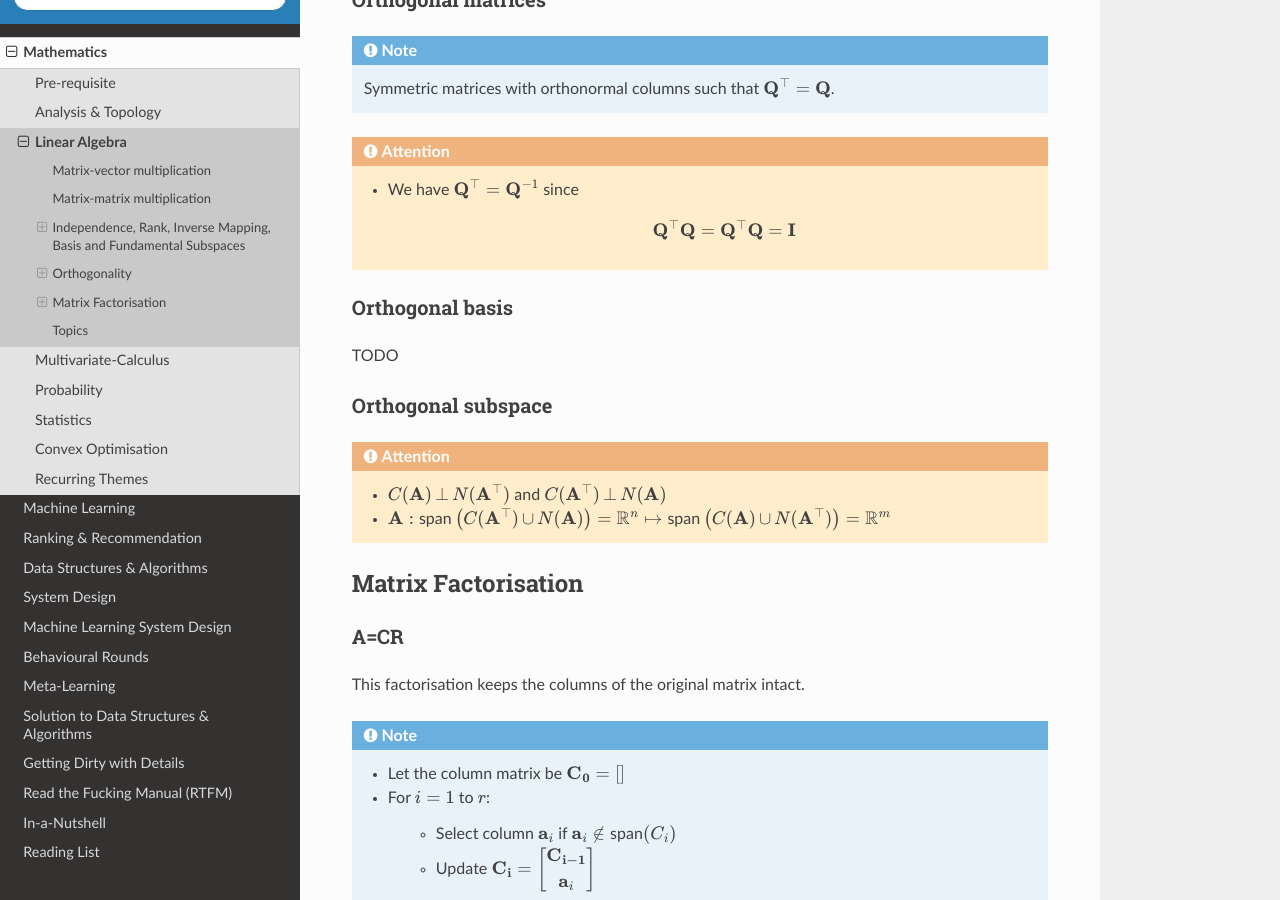
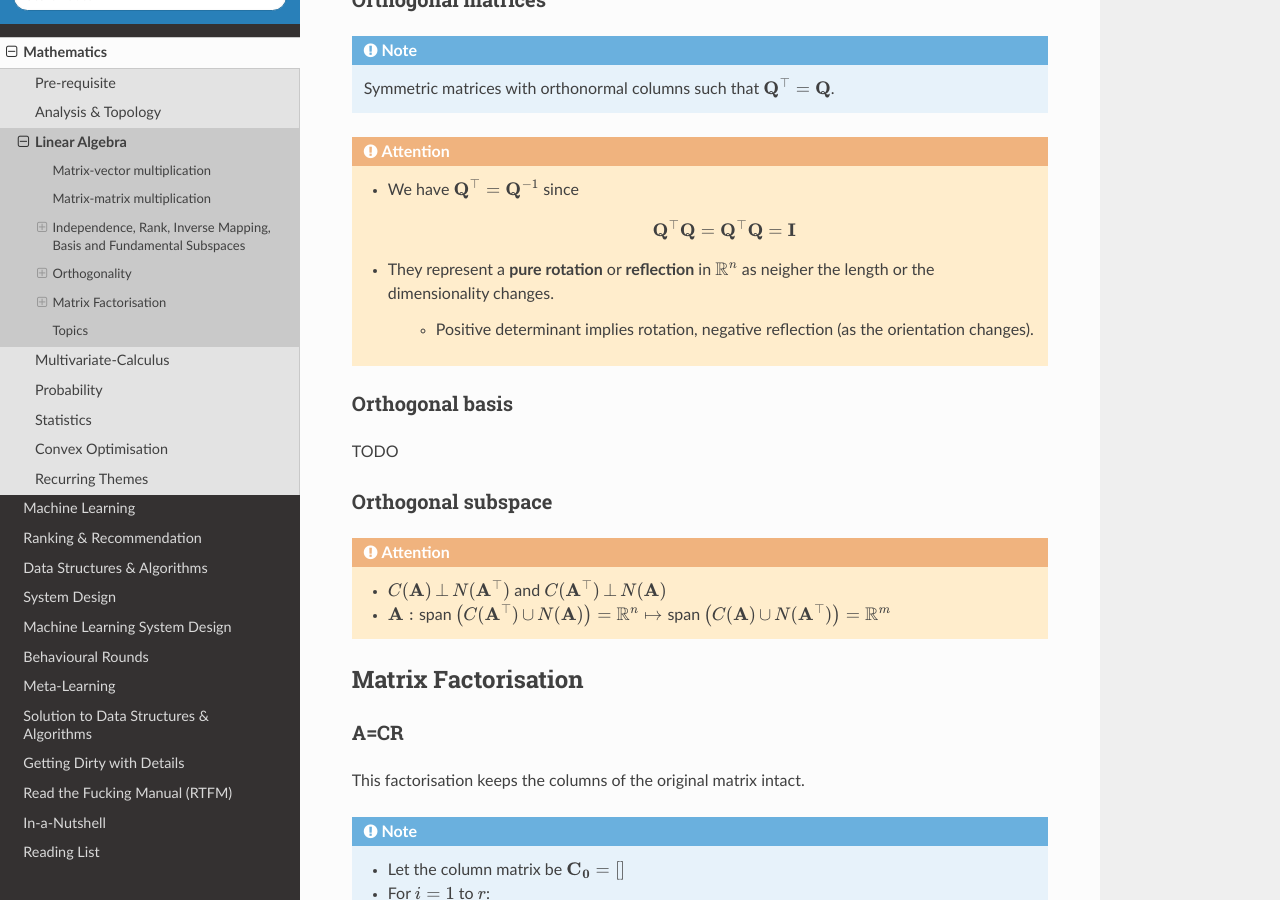
Before and after one commit to uselesstechjunks/leetcode, a Sphinx documentation site: the page built from docs/source/math/linalg.rst, in a window 1280 px wide and 900 px high, scrolled down 4865 px. Built offline with Sphinx 7.4.7 and the Read the Docs theme 2.0.0, drawn with Linux system fonts in a browser that asks for light colours.

Commit message:
Update linalg.rst

```diff
--- a/docs/source/math/linalg.rst
+++ b/docs/source/math/linalg.rst
@@ -160,6 +160,9 @@ Orthogonal matrices
 	* We have :math:`\mathbf{Q}^\top=\mathbf{Q}^{-1}` since
 
 		.. math:: \mathbf{Q}^\top\mathbf{Q}=\mathbf{Q}^\top\mathbf{Q}=\mathbf{I}
+	* They represent a **pure rotation** or **reflection** in :math:`\mathbb{R}^n` as neigher the length or the dimensionality changes.
+
+		* Positive determinant implies rotation, negative reflection (as the orientation changes).
 
 Orthogonal basis
 ================================================================================
```
